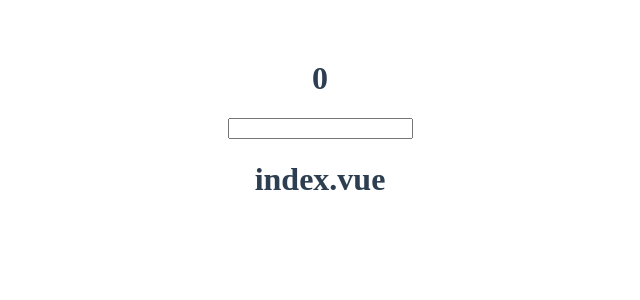
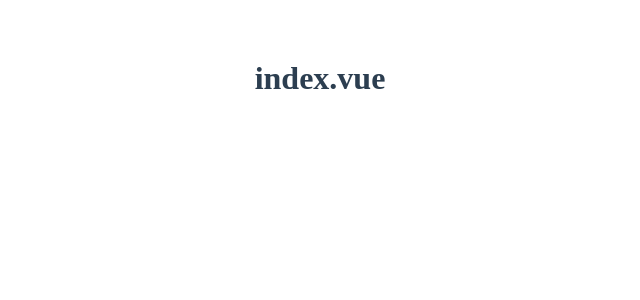
Before and after one commit to eorjs37/vue-composition, a Vue app: page /main in a window 1280 px wide. Shown: the top 300 px of the page, without its empty margins (320-960 px from the left). Built offline with nearby package versions, Linux system fonts and the light colour scheme.

Commit message:
라이프 사이클 작성

```diff
--- a/src/App.vue
+++ b/src/App.vue
@@ -1,10 +1,4 @@
 <template>
-  <h1>
-    {{ compTextLength }}
-  </h1>
-  <div>
-    <input type="text" v-model="text" />
-  </div>
   <router-view></router-view>
 </template>
 
@@ -12,57 +6,9 @@
 import { ref } from "@vue/reactivity";
 import { computed } from "vue";
 
-const useCount = () => {
-  const cnt = ref(0);
-
-  const compCnt = computed(() => {
-    return `${cnt.value}회`;
-  });
-
-  const increase = () => {
-    cnt.value++;
-  };
-
-  const decrease = () => {
-    cnt.value--;
-  };
-
-  return {
-    increase,
-    decrease,
-    compCnt,
-    cnt,
-  };
-};
-
-const useInput = () => {
-  const text = ref("");
-
-  const compTextLength = computed(() => {
-    return text.value.length;
-  });
-
-  return {
-    text,
-    compTextLength,
-  };
-};
-
 export default {
   name: "App",
-  setup() {
-    const { cnt, increase, decrease, compCnt } = useCount();
-    const { text, compTextLength } = useInput();
-
-    return {
-      compCnt,
-      increase,
-      decrease,
-      cnt,
-      compTextLength,
-      text,
-    };
-  },
+  setup() {},
 };
 </script>
 
```
Also changed, not shown: 1 other file (tests, documents, lock files or other folders).
